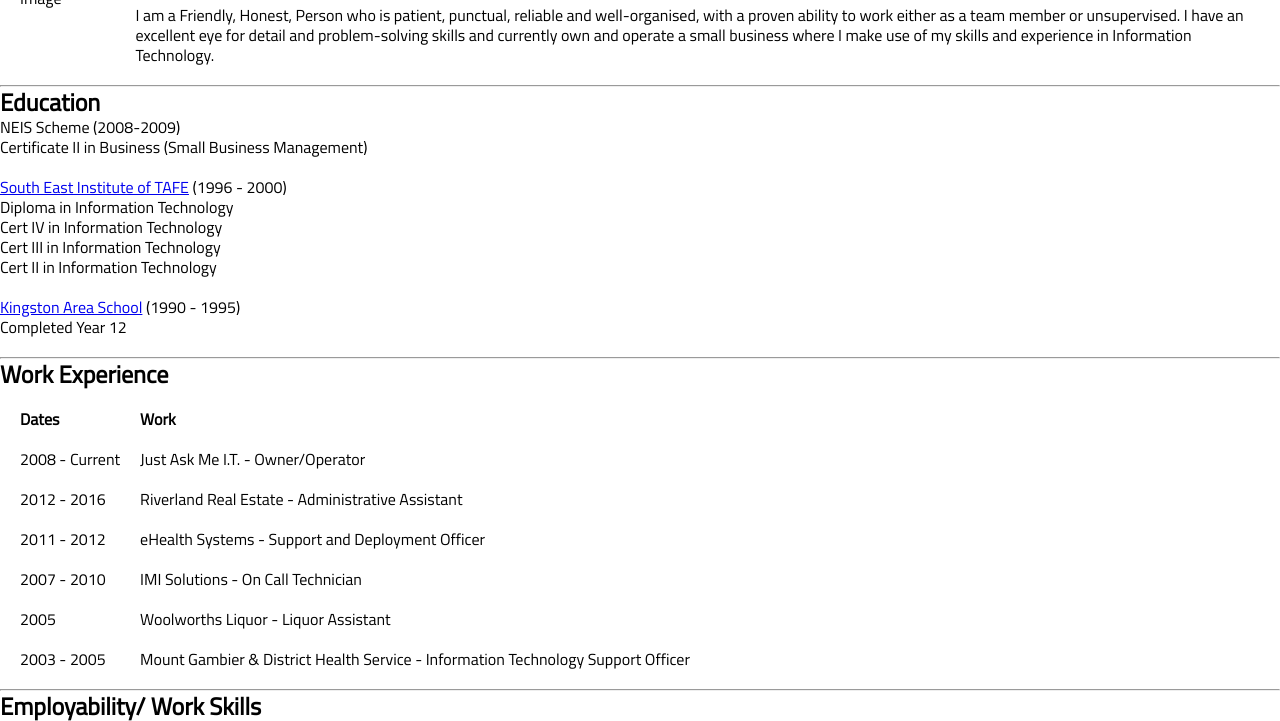
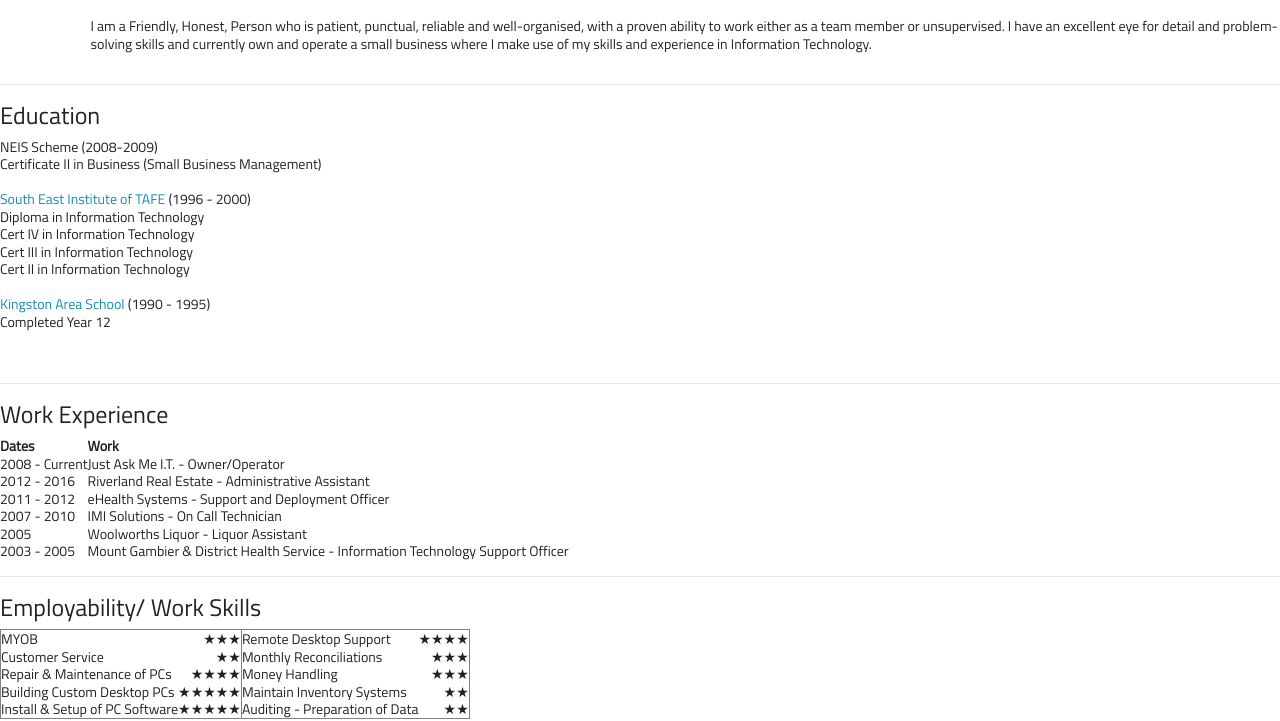
Before and after one commit to andrew-button/cv, a plain HTML site: page index.html in a window 1280 px wide. Shown: the part 109-830 px from the top of the page. Drawn offline with Linux system fonts and the light colour scheme.

Commit message:
Update index.html

```diff
--- a/index.html
+++ b/index.html
@@ -4,6 +4,7 @@
 <head>
   <meta charset="utf-8">
   <title>Portfolio - Andrew Button</title>
+  <link rel="stylesheet" href="css/lumen.css">
   <link rel="stylesheet" href="css/styles.css">
 </head>
 
```
